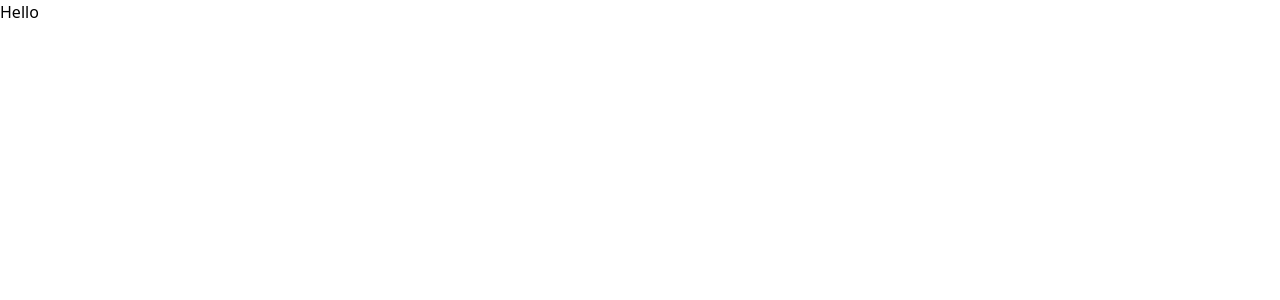
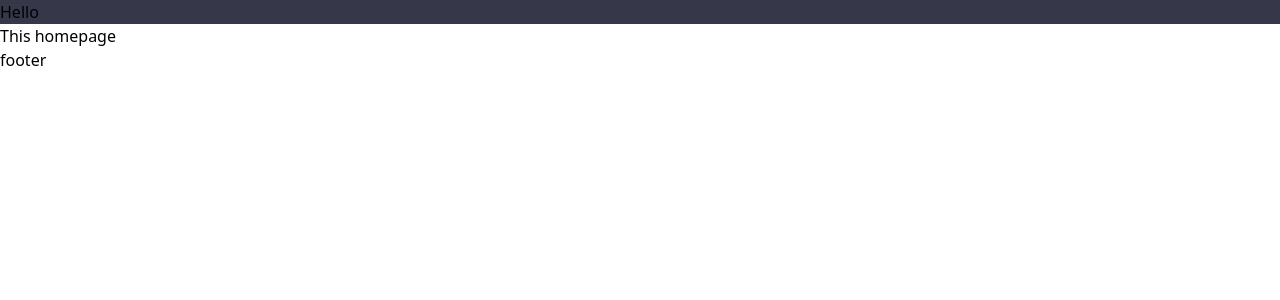
Before and after one commit to VarunKrishnanV/book-my-show, a React (Create React App) app: page / in a window 1280 px wide. Shown: the top 300 px of the page. Built offline with nearby package versions, Linux system fonts and the light colour scheme.

Commit message:
HOC component, Default layout, color pallete configured

```diff
--- a/src/App.js
+++ b/src/App.js
@@ -1,8 +1,9 @@
 import React from "react";
 import { Route } from "react-router";
+import DefaultHOC from "./HOC/DefaultHOC";
 
 function Homepage() {
-    return <h1>Hello</h1>
+    return <h1>This homepage</h1>
 }
 function Contact() {
     return <h1>This is a contact page</h1>
@@ -12,12 +13,8 @@ function Contact() {
 function App() {
     return (
         <>
-            <Route path="/" exact component={Homepage}>
-
-            </Route>
-            <Route path="/contact" exact component={Contact}>
-
-            </Route>
+            <DefaultHOC path="/" exact component={Homepage}/>
+            <DefaultHOC path="/contact" exact component={Contact}/>
         </>
     );
 }
--- a/src/HOC/DefaultHOC.js
+++ b/src/HOC/DefaultHOC.js
@@ -0,0 +1,18 @@
+import React from 'react'
+import { Route } from 'react-router'
+import DefaultLayout from '../layouts/DefaultLayout'
+
+
+function DefaultHOC({component : Component, ...rest}) {
+    return (
+        <>
+            <Route {...rest} component = {(...props)=>{
+                return <DefaultLayout>
+                    <Component />
+                </DefaultLayout>;
+            }}/>
+        </>
+    )
+}
+
+export default DefaultHOC
--- /dev/null
+++ b/src/components/Navbar/Navbar.Component.jsx
@@ -0,0 +1,11 @@
+import React from 'react'
+
+function Navbar() {
+    return (
+        <>
+            <div className="navbar bg-darkBackground-700 " >Hello</div>
+        </>
+    )
+}
+
+export default Navbar;
--- /dev/null
+++ b/src/layouts/DefaultLayout.js
@@ -0,0 +1,16 @@
+import React from 'react'
+import Navbar from '../components/Navbar/Navbar.Component'
+
+function DefaultLayout(props) {
+    return (
+        <div>
+            <Navbar />
+            {props.children}
+
+            {console.log(props.children)}
+            <div className="footer">footer</div>
+        </div>
+    )
+}
+
+export default DefaultLayout
--- a/tailwind.config.js
+++ b/tailwind.config.js
@@ -2,19 +2,20 @@ module.exports = {
     purge: ["./src/**/*.{js,jsx,ts,tsx}", "./public/index.html"],
     darkMode: false, // or 'media' or 'class'
     theme: {
-        extend: {},
-        colors: {
-            green: {
-                50: "#dcffff",
-                100: "#b5f8f8",
-                200: "#8af2f2",
-                300: "#5fecec",
-                400: "#39e7e7",
-                500: "#23cdcd",
-                600: "#13a0a0",
-                700: "#037272",
-                800: "#004545",
-                900: "#001919",
+        extend: {
+            colors: {
+                darkBackground: {
+                    50: "#edf1fc",
+                    100: "#d3d4e1",
+                    200: "#b6b8c9",
+                    300: "#989bb2",
+                    400: "#7c7f9b",
+                    500: "#636582",
+                    600: "#4c4f66",
+                    700: "#363849",
+                    800: "#21222e",
+                    900: "#0a0a16",
+                },
             },
         },
     },
```
Also changed, not shown: 1 other file (tests, documents, lock files or other folders).
